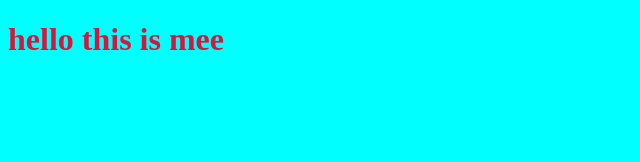
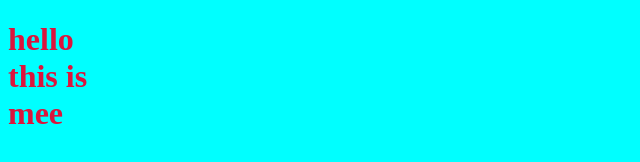
Before and after one commit to Sara-source01/curso-Git, a plain HTML site: page index.html in a window 1280 px wide. Shown: the whole page, without its empty margins (0-640 px from the left). Drawn offline with Linux system fonts and the light colour scheme.

Commit message:
changing width in css file

```diff
--- a/style.css
+++ b/style.css
@@ -1,6 +1,8 @@
 h1{
     color: crimson;
+    width: 100px
 }
+
 body{
     background-color: aqua;
 }
```
